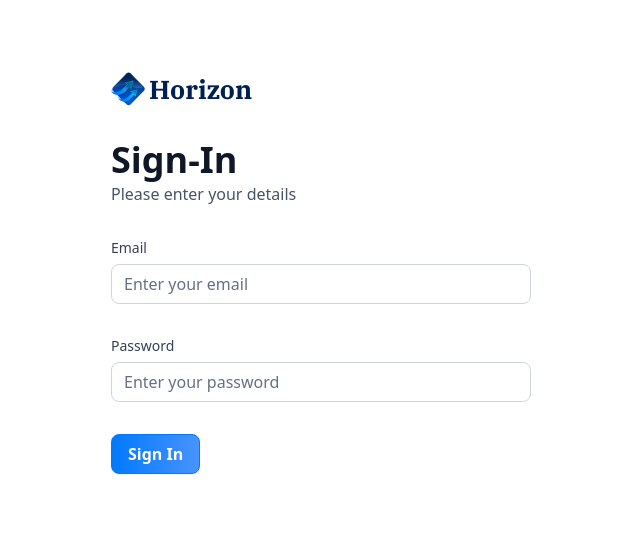
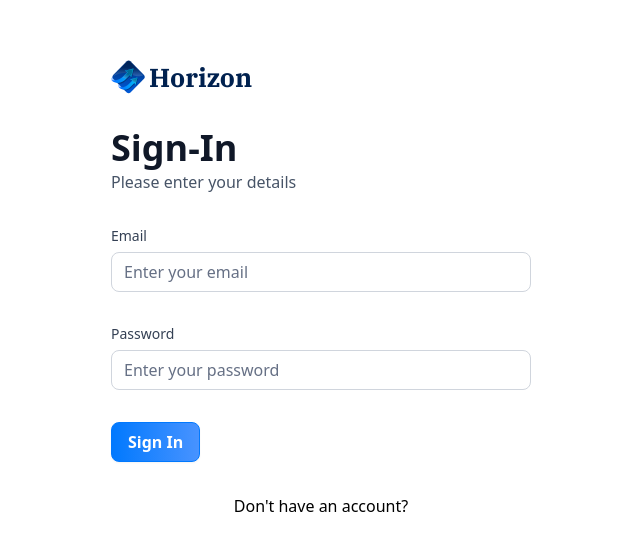
Before and after one commit to capmahin/jsm-banking, a Next.js app: page /sign-in in a window 1280 px wide. Shown: the part 111-662 px from the top of the page, without its empty margins (319-959 px from the left). Built offline with nearby package versions, Linux system fonts and the light colour scheme.

Commit message:
logic too sign in and signup for switch

```diff
--- a/components/AuthForm.tsx
+++ b/components/AuthForm.tsx
@@ -98,7 +98,11 @@ const AuthForm = ({type}:{type: string}) => {
       </form>
     </Form>
     <footer className='flex justify-center gap-1'>
-
+        <p>
+          {type === 'sign-in'
+          ? "Don't have an account?"
+           : "Already have an account"}
+        </p>
     </footer>
             </>
            )
```
